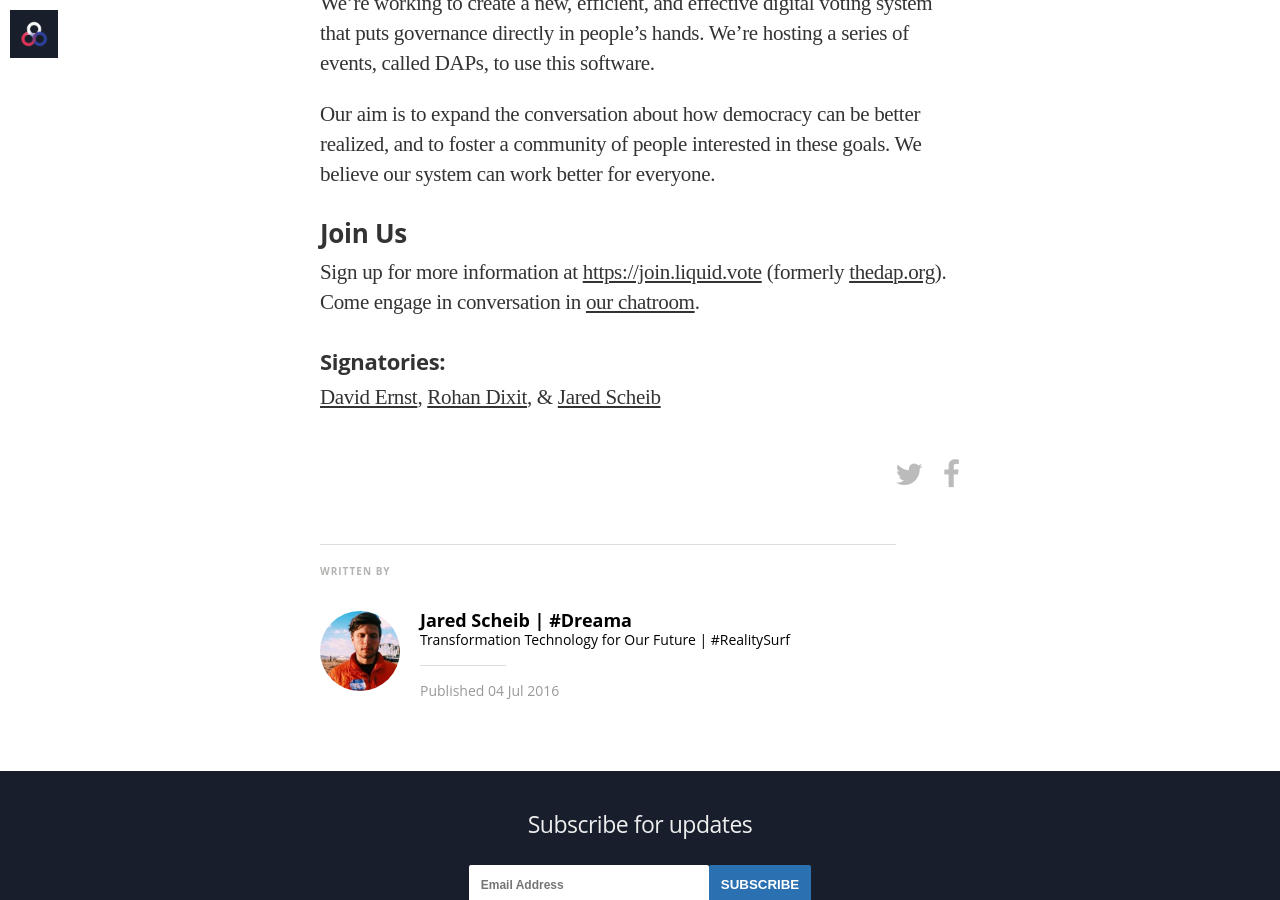
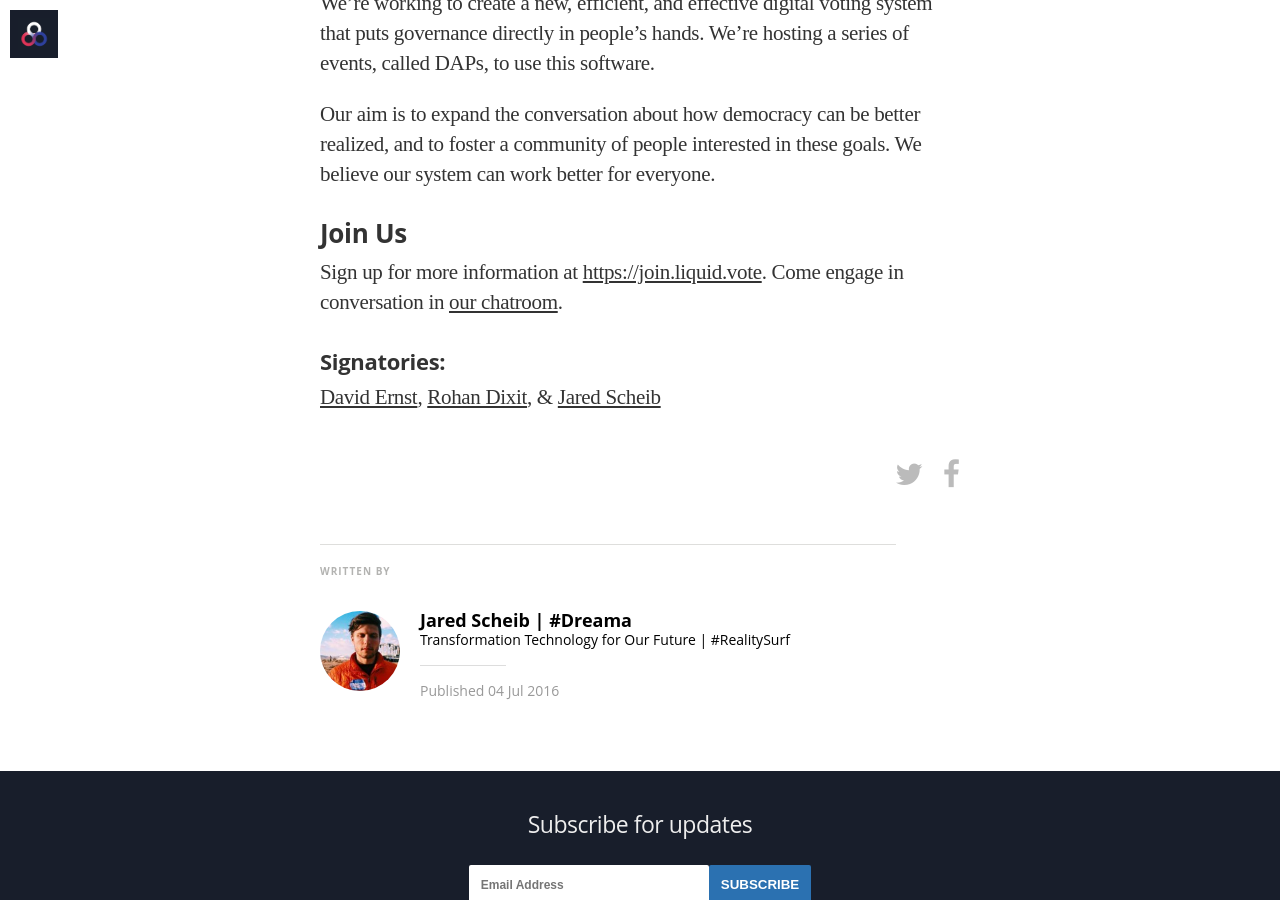
Before and after one commit to voteliquid/blog, a Jekyll site: the page built from _posts/2016-07-04-upgrading-democracy.md, in a window 1280 px wide and 900 px high, scrolled down 1804 px. Built offline with Jekyll 4.4.1, drawn with Linux system fonts in a browser that asks for light colours; nearby versions of some CDN libraries; some web fonts are replaced.

Commit message:
Upgrading Democracy: remove link to thedap.org

```diff
--- a/_posts/2016-07-04-upgrading-democracy.md
+++ b/_posts/2016-07-04-upgrading-democracy.md
@@ -40,7 +40,7 @@
 
 ### Join Us
 
-Sign up for more information at [https://join.liquid.vote](https://join.liquid.vote) (formerly [thedap.org](https://thedap.org/)). Come engage in conversation in [our chatroom](https://gitter.im/Crowdocracy/thedap).
+Sign up for more information at [https://join.liquid.vote](https://join.liquid.vote). Come engage in conversation in [our chatroom](https://gitter.im/Crowdocracy/thedap).
 
 #### Signatories:
 
```
